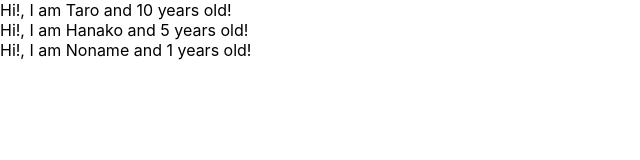
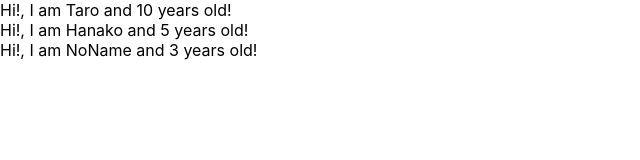
Before and after one commit to Sho50302/udemy-react-redux-crud-application, a React (Create React App) app: page / in a window 1280 px wide. Shown: the top 160 px of the page, without its empty margins (0-640 px from the left). Built offline with nearby package versions, Linux system fonts and the light colour scheme.

Commit message:
learn prop-types

```diff
--- a/src/App.js
+++ b/src/App.js
@@ -1,10 +1,11 @@
 import React from 'react';
+import PropTypes from 'prop-types';
 
 const App = () => {
   const profiles = [
     { name: "Taro", age: 10 },
-    { name: "Hanako", age: 5},
-    { name: "Noname" }
+    { name: "Hanako", age: 5 },
+    { name: "NoName", age: 3 }
   ]
   return (
     <div>
@@ -21,8 +22,9 @@ const User = (props) => {
   return <div>Hi!, I am {props.name} and {props.age} years old!</div>
 }
 
-User.defaultProps = {
-  age: 1
+User.propTypes = {
+  name: PropTypes.string,
+  age: PropTypes.number.isRequired
 }
 
 export default App;
```
